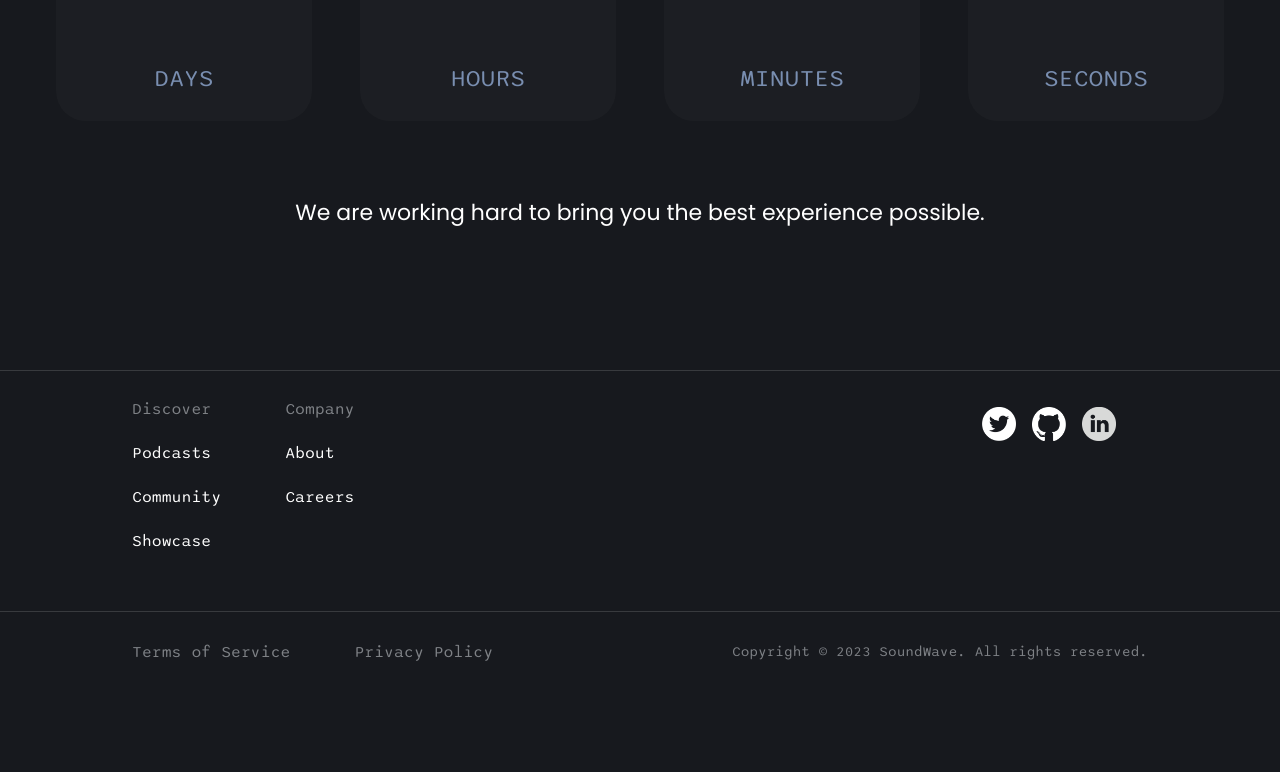
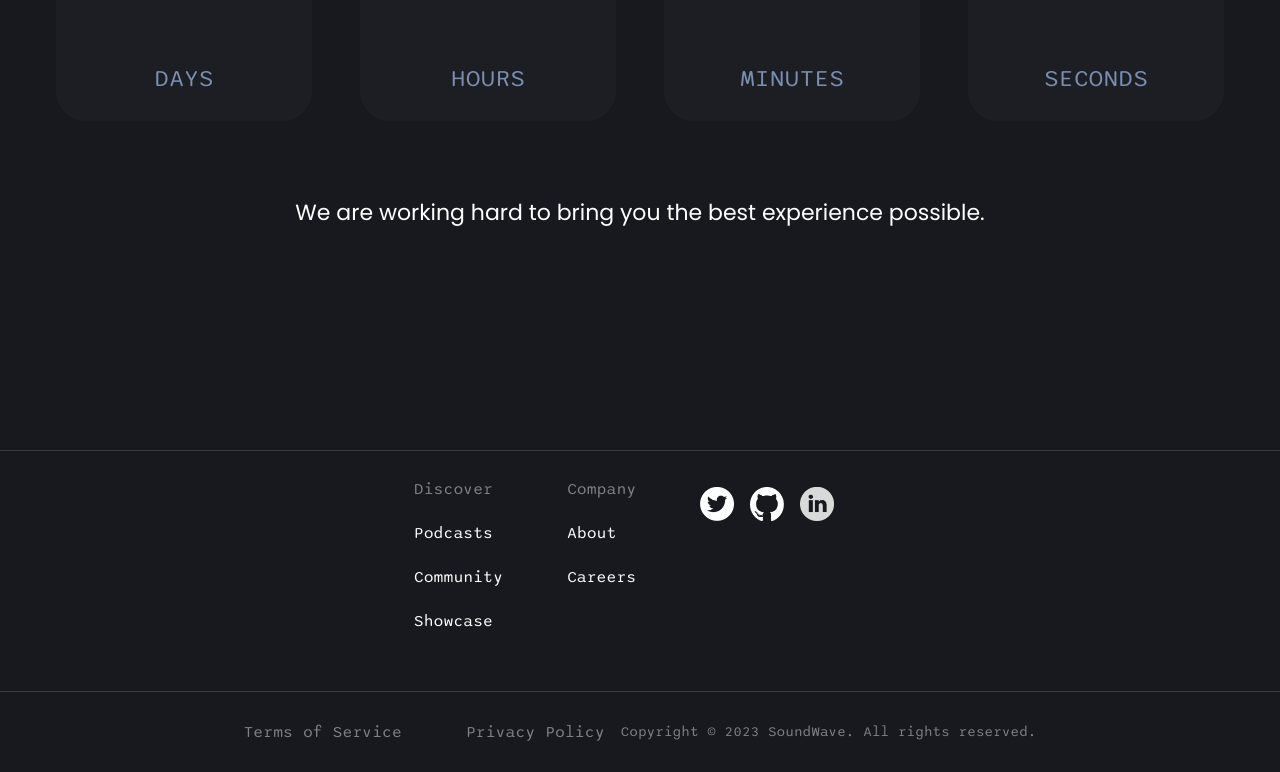
Before and after one commit to gabrielccarvalho/SoundWave, a Next.js app: page / in a window 1280 px wide. Shown: the part 1151-1923 px from the top of the page. Before the commit the page ends 1843 px from the top, so only its background shows below. Built offline with nearby package versions, Linux system fonts and the light colour scheme.

Commit message:
:bug: fix: text over footer in login page

```diff
--- a/src/containers/Footer.tsx
+++ b/src/containers/Footer.tsx
@@ -82,8 +82,10 @@ const PolicyContainer = styled.div`
 `
 
 const Wrapper = styled.div`
-  z-index: 999;
+  display: flex;
+  flex-direction: column;
   background-color: ${colors.primary.background};
+  margin-top: 5rem;
 `
 
 const Footer = () => {
```
